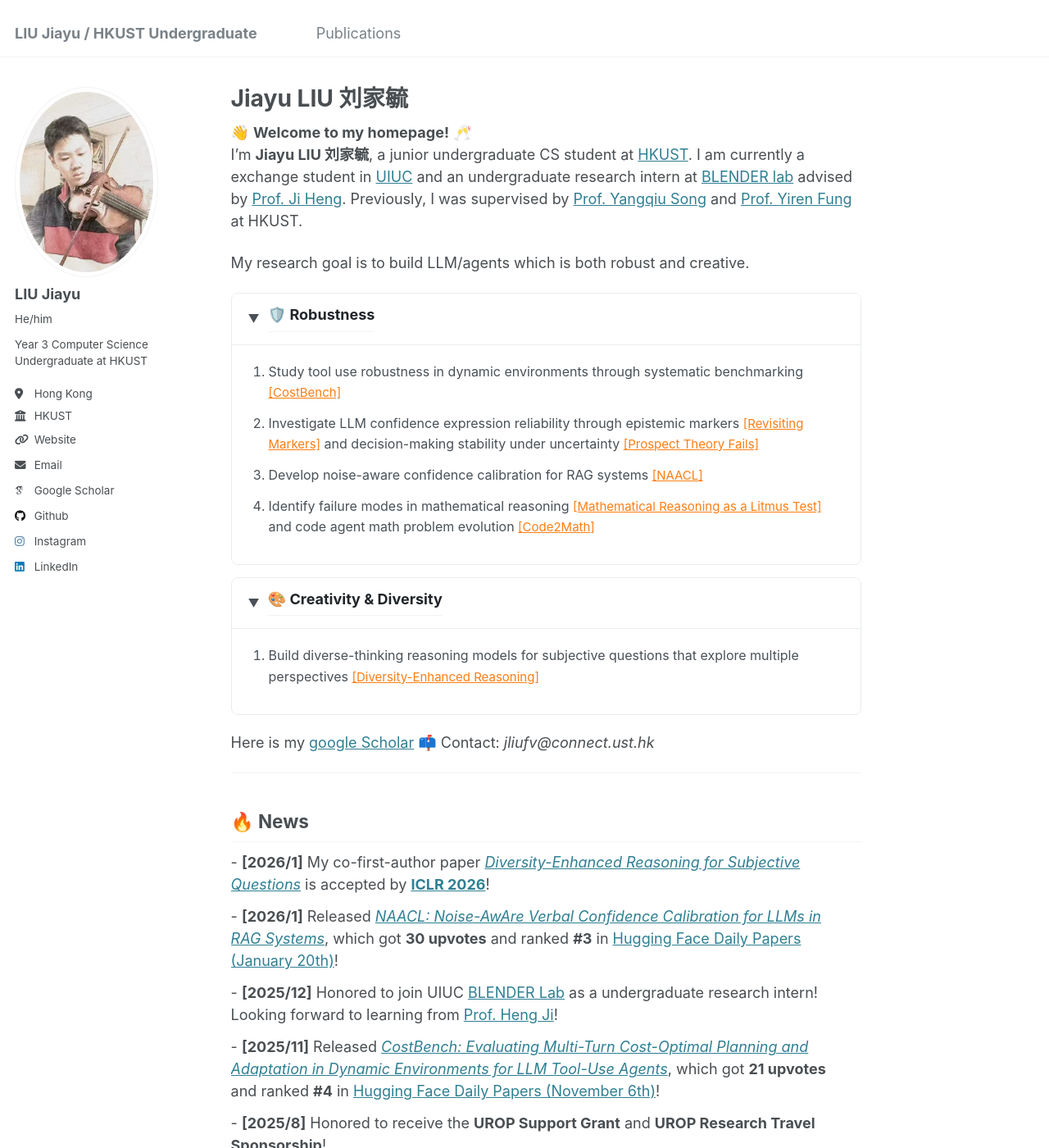
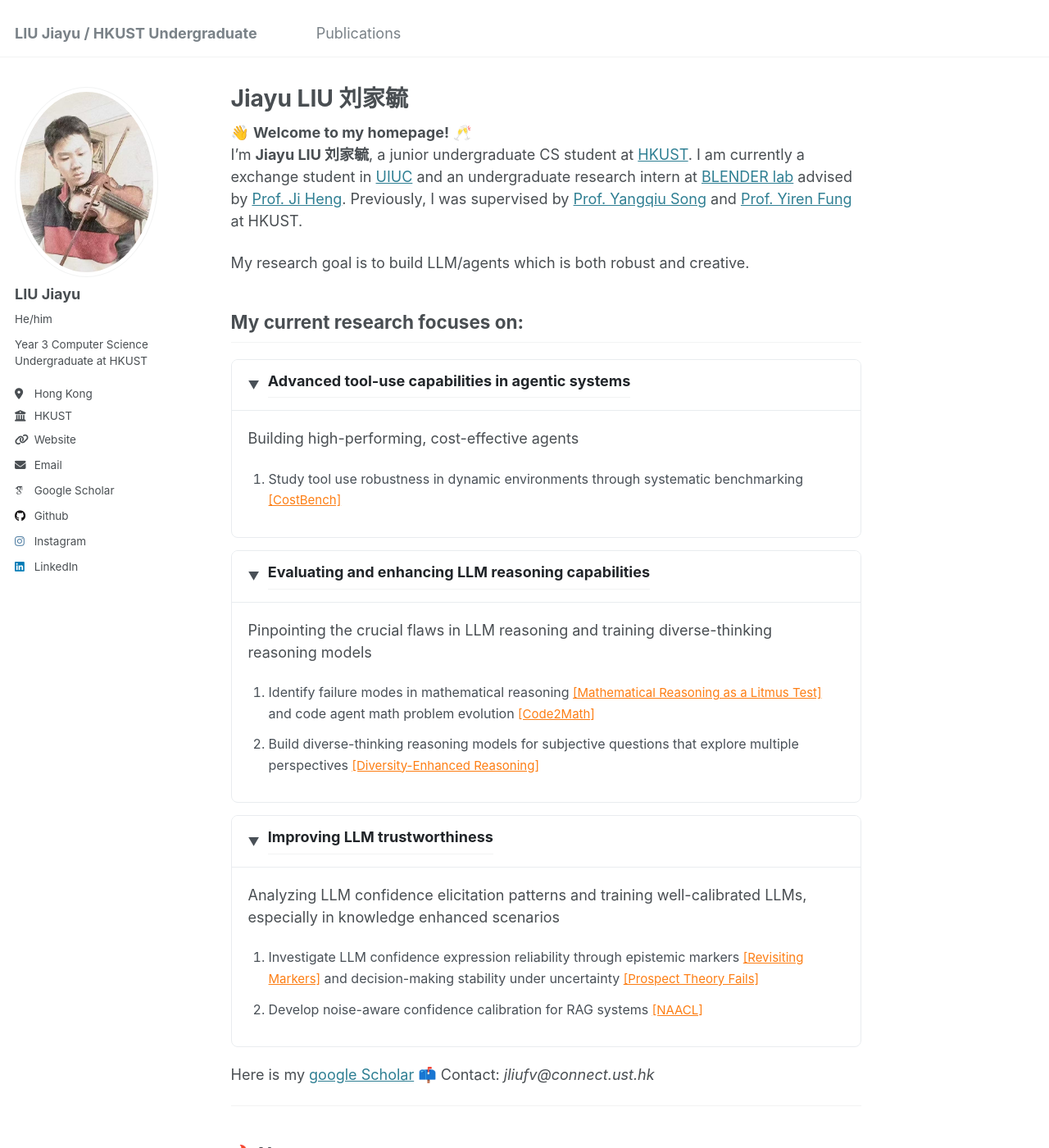
Before and after one commit to JiayuJeff/JiayuJeff.github.io, a Jekyll site: the page built from _pages/about.md, in a window 1280 px wide and 1400 px high. Shown: the whole window at 82% size. Built offline with Jekyll 4.4.1, drawn with Linux system fonts in a browser that asks for light colours; some web fonts are replaced; some of the changed text lies outside the part shown.

```diff
--- a/_pages/about.md
+++ b/_pages/about.md
@@ -87,18 +87,18 @@ My research goal is to build LLM/agents which is both robust and creative.
 }
 </style>
 
+## My current research focuses on:
+
 <div class="research-story-container">
   <div class="research-section">
     <div class="research-header" onclick="toggleSection(this)">
       <span class="research-icon">▼</span>
-      <h2>🛡️ Robustness</h2>
+      <h2>Advanced tool-use capabilities in agentic systems</h2>
     </div>
     <div class="research-content active">
+      <p>Building high-performing, cost-effective agents</p>
       <ol>
         <li>Study tool use robustness in dynamic environments through systematic benchmarking <a href="https://arxiv.org/pdf/2511.02734v1">[CostBench]</a></li>
-        <li>Investigate LLM confidence expression reliability through epistemic markers <a href="https://arxiv.org/abs/2505.24778">[Revisiting Markers]</a> and decision-making stability under uncertainty <a href="https://arxiv.org/abs/2508.08992">[Prospect Theory Fails]</a></li>
-        <li>Develop noise-aware confidence calibration for RAG systems <a href="https://arxiv.org/pdf/2601.11004">[NAACL]</a></li>
-        <li>Identify failure modes in mathematical reasoning <a href="https://arxiv.org/pdf/2506.17114">[Mathematical Reasoning as a Litmus Test]</a> and code agent math problem evolution <a href="#">[Code2Math]</a></li>
       </ol>
     </div>
   </div>
@@ -106,11 +106,27 @@ My research goal is to build LLM/agents which is both robust and creative.
   <div class="research-section">
     <div class="research-header" onclick="toggleSection(this)">
       <span class="research-icon">▼</span>
-      <h2>🎨 Creativity & Diversity</h2>
+      <h2>Evaluating and enhancing LLM reasoning capabilities</h2>
     </div>
     <div class="research-content active">
+      <p>Pinpointing the crucial flaws in LLM reasoning and training diverse-thinking reasoning models</p>
       <ol>
+        <li>Identify failure modes in mathematical reasoning <a href="https://arxiv.org/pdf/2506.17114">[Mathematical Reasoning as a Litmus Test]</a> and code agent math problem evolution <a href="#">[Code2Math]</a></li>
         <li>Build diverse-thinking reasoning models for subjective questions that explore multiple perspectives <a href="https://arxiv.org/abs/2507.20187">[Diversity-Enhanced Reasoning]</a></li>
+      </ol>
+    </div>
+  </div>
+
+  <div class="research-section">
+    <div class="research-header" onclick="toggleSection(this)">
+      <span class="research-icon">▼</span>
+      <h2>Improving LLM trustworthiness</h2>
+    </div>
+    <div class="research-content active">
+      <p>Analyzing LLM confidence elicitation patterns and training well-calibrated LLMs, especially in knowledge enhanced scenarios</p>
+      <ol>
+        <li>Investigate LLM confidence expression reliability through epistemic markers <a href="https://arxiv.org/abs/2505.24778">[Revisiting Markers]</a> and decision-making stability under uncertainty <a href="https://arxiv.org/abs/2508.08992">[Prospect Theory Fails]</a></li>
+        <li>Develop noise-aware confidence calibration for RAG systems <a href="https://arxiv.org/pdf/2601.11004">[NAACL]</a></li>
       </ol>
     </div>
   </div>
@@ -185,6 +201,8 @@ Here is my [google Scholar](https://scholar.google.com/citations?user=PIQxhfMAAA
 ---
 
 ## 📖 Selected Publications
+
+Note: Only first author/co-first author papers are listed. Please refer to [the publications page](https://jiayujeff.github.io/publications/) for full publications. * denotes equal contribution.
 
 <style>
 .pub-container {
```
